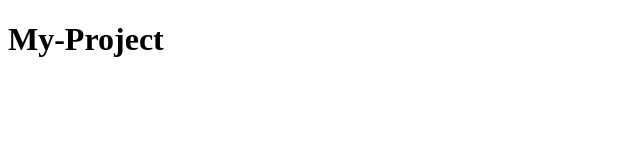
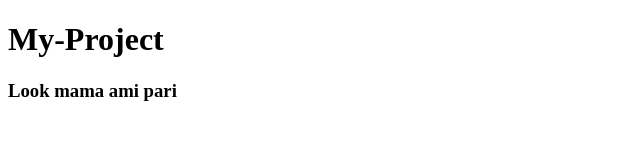
Before and after one commit to Helalmd/my-project, a plain HTML site: page index.html in a window 1280 px wide. Shown: the whole page, without its empty margins (0-640 px from the left). Drawn offline with Linux system fonts and the light colour scheme.

Commit message:
learned github

```diff
--- a/index.html
+++ b/index.html
@@ -7,5 +7,6 @@
 </head>
 <body>
     <h1>My-Project</h1>
+    <h3>Look mama ami pari</h3>
 </body>
 </html>
```
